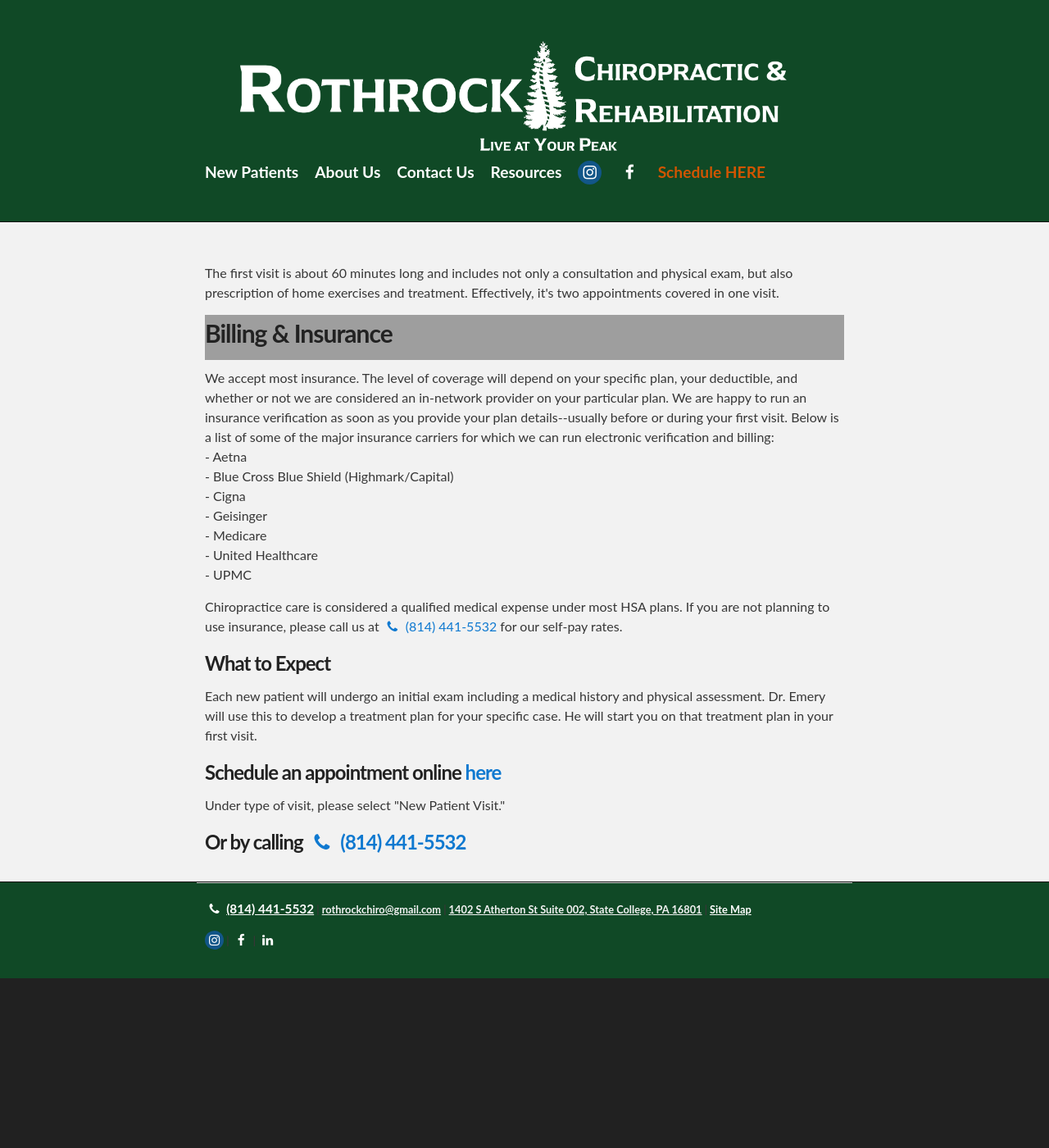
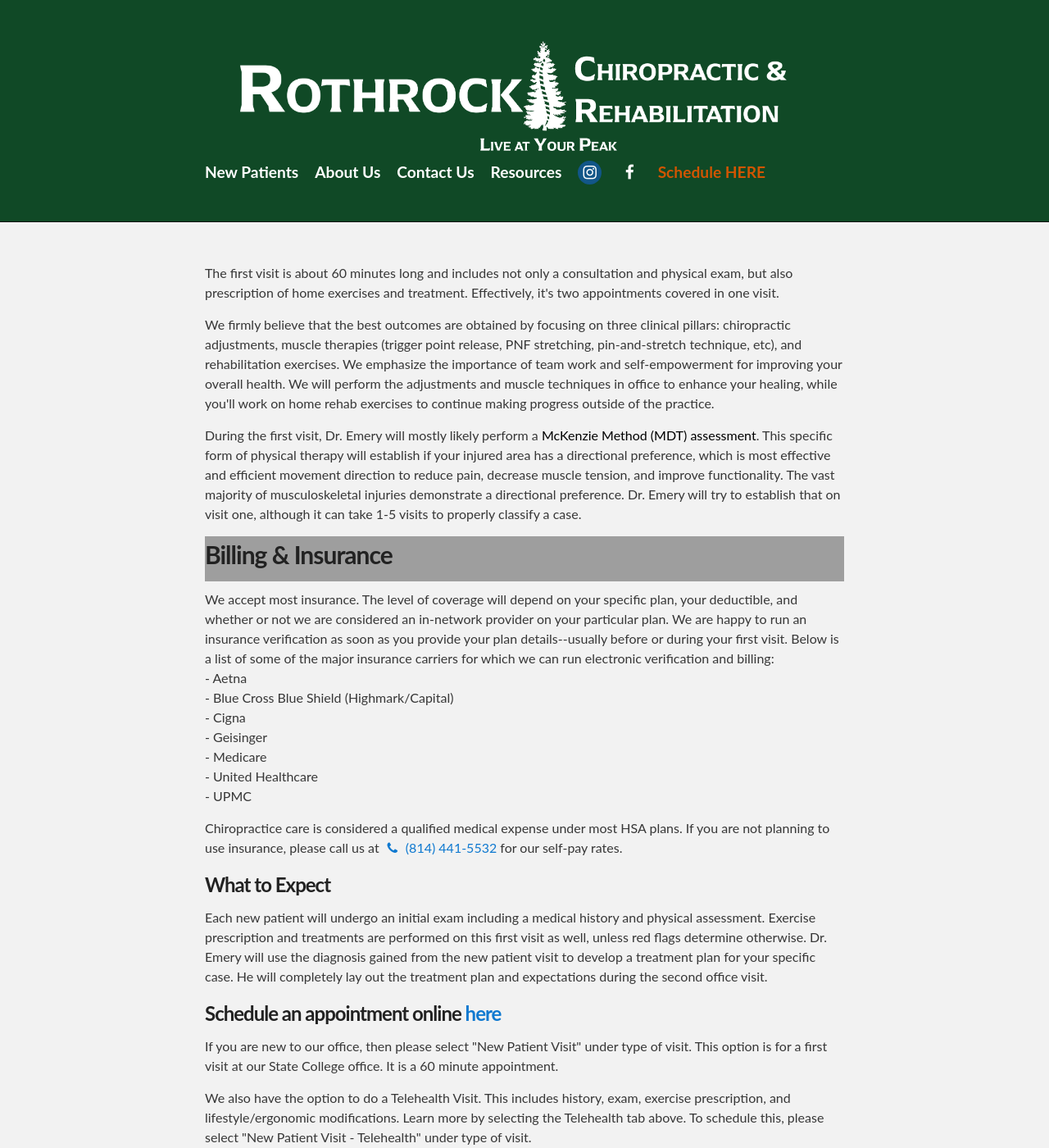
Before and after one commit to evpitcel/evpitcel.github.io, a Jekyll site: the page built from newpatients.html, in a window 1280 px wide and 1400 px high. Shown: the whole window at 82% size. Built offline with Jekyll 4.4.1, drawn with Linux system fonts in a browser that asks for light colours; some of the changed text lies outside the part shown; grey boxes are pictures that could not be loaded.

Commit message:
Update newpatients.html
update new patient page

```diff
--- a/newpatients.html
+++ b/newpatients.html
@@ -10,6 +10,10 @@
     -->
 	<!-- <h2>New Patient Special</h2> -->
     <p>The first visit is about 60 minutes long and includes not only a consultation and physical exam, but also prescription of home exercises and treatment. Effectively, it's two appointments covered in one visit.
+
+    <p>We firmly believe that the best outcomes are obtained by focusing on three clinical pillars: chiropractic adjustments, muscle therapies (trigger point release, PNF stretching, pin-and-stretch technique, etc), and rehabilitation exercises. We emphasize the importance of team work and self-empowerment for improving your overall health. We will perform the adjustments and muscle techniques in office to enhance your healing, while you'll work on home rehab exercises to continue making progress outside of the practice.
+
+    <p>During the first visit, Dr. Emery will mostly likely perform a <a href="https://mckenzieinstitute.org/patients/" style="color:black">McKenzie Method (MDT) assessment</a>. This specific form of physical therapy will establish if your injured area has a directional preference, which is most effective and efficient movement direction to reduce pain, decrease muscle tension, and improve functionality. The vast majority of musculoskeletal injuries demonstrate a directional preference. Dr. Emery will try to establish that on visit one, although it can take 1-5 visits to properly classify a case.
 
 	<h2>Billing & Insurance</h2>
     <p>We accept most insurance. The level of coverage will depend on your specific plan, your deductible, and whether or not we are considered an in-network provider on your particular plan. We are happy to run an insurance verification as soon as you provide your plan details--usually before or during your first visit. Below is a list of some of the major insurance carriers for which we can run electronic verification and billing:
@@ -26,10 +30,14 @@
 
 
 <h3>What to Expect</h3>
-	<p>Each new patient will undergo an initial exam including a medical history and physical assessment. Dr. Emery will use this to develop a treatment plan for your specific case. He will start you on that treatment plan in your first visit. </p>
+	<p>Each new patient will undergo an initial exam including a medical history and physical assessment. Exercise prescription and treatments are performed on this first visit as well, unless red flags determine otherwise. Dr. Emery will use the diagnosis gained from the new patient visit to develop a treatment plan for your specific case. He will completely lay out the treatment plan and expectations during the second office visit.</p>
 
 	<h3>Schedule an appointment online <a href="https://drchrono.com/scheduling/offices/dGhpcyBpcyAxNiBjaGFyc_BtqmlGwJgqlFma1FnLc4U=">here</a></h3>
-<p>Under type of visit, please select "New Patient Visit."</p>
+<p>If you are new to our office, then please select "New Patient Visit" under type of visit. This option is for a first visit at our State College office. It is a 60 minute appointment.
+
+<p>We also have the option to do a Telehealth Visit. This includes history, exam, exercise prescription, and lifestyle/ergonomic modifications. Learn more by selecting the Telehealth tab above. To schedule this, please select "New Patient Visit - Telehealth" under type of visit.
+
+<p>You can also schedule a 20 minute complementary discovery session at the office or virtually (telehealth) if you need to learn more. Select "Complementary Discovery Session" to meet at the office, or select "Comp Disc Sess - Telehealth" if you'd like to learn more via a virtual meeting.</p>
 	<h3>Or by calling <a class="fa fa-phone" href="tel:+8144415532"></a> <a href="tel:+8144415532">(814) 441-5532</a></h3>
 
 
```
